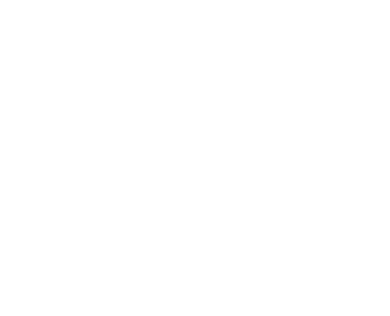
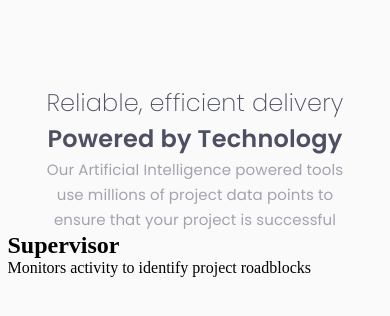
Before and after one commit to Have-Samuel/four-card-feature-section, a plain HTML site: page index.html in a window 390 px wide. Drawn offline with Linux system fonts and the light colour scheme.

Commit message:
Styling the mobile version

```diff
--- a/index.html
+++ b/index.html
@@ -9,6 +9,21 @@
   <title>Four Card Feature</title>
 </head>
 <body>
-
+  <div class="container">
+    <div class="content">
+      <div class="headings">
+        <p class="core">Reliable, efficient delivery</p>
+        <h1>Powered by Technology</h1>
+        <p class="parag">Our Artificial Intelligence powered tools use millions of project data points to ensure that your project is successful</p>
+      </div>
+      <div class="cards">
+        <div class="cards_item-1">
+          <h2>Supervisor</h2>
+          <p>Monitors activity to identify project roadblocks</p>
+          <div class="image"></div>
+        </div>
+      </div>
+    </div>
+  </div>
 </body>
 </html>
--- a/style.css
+++ b/style.css
@@ -5,3 +5,46 @@
   margin: 0;
   box-sizing: border-box;
 }
+
+body {
+  width: 375px;
+  background: rgba(250, 250, 250, 1);
+  margin: 0 auto;
+}
+
+.headings {
+  margin-top: 5.3rem;
+}
+
+.headings .core {
+  font-family: 'Poppins', sans-serif;
+  font-size: 24px;
+  font-weight: 275;
+  line-height: 36px;
+  letter-spacing: 0.2px;
+  text-align: center;
+  color: rgba(77, 79, 98, 1);
+}
+
+.headings h1 {
+  font-family: 'Poppins', sans-serif;
+  font-size: 24px;
+  font-weight: 600;
+  line-height: 36px;
+  letter-spacing: 0.2px;
+  text-align: center;
+  color: rgba(77, 79, 98, 1);
+}
+
+.parag {
+  margin: 0 auto;
+  width: 311px;
+  font-family: 'Poppins', sans-serif;
+  font-size: 15px;
+  font-weight: 400;
+  line-height: 25px;
+  letter-spacing: 0.1px;
+  text-align: center;
+  color: rgba(77, 79, 98, 1);
+  opacity: 0.5;
+}
```
